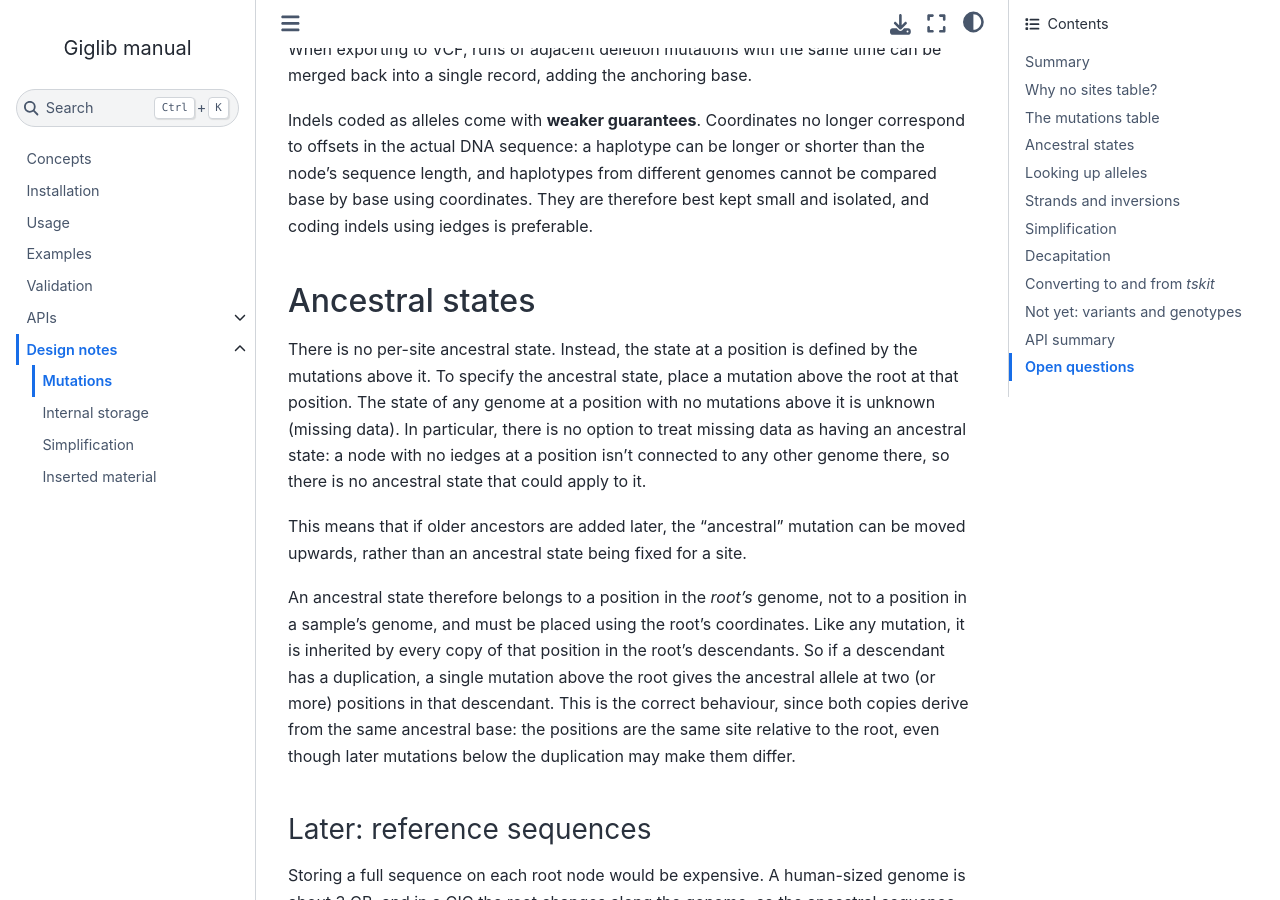
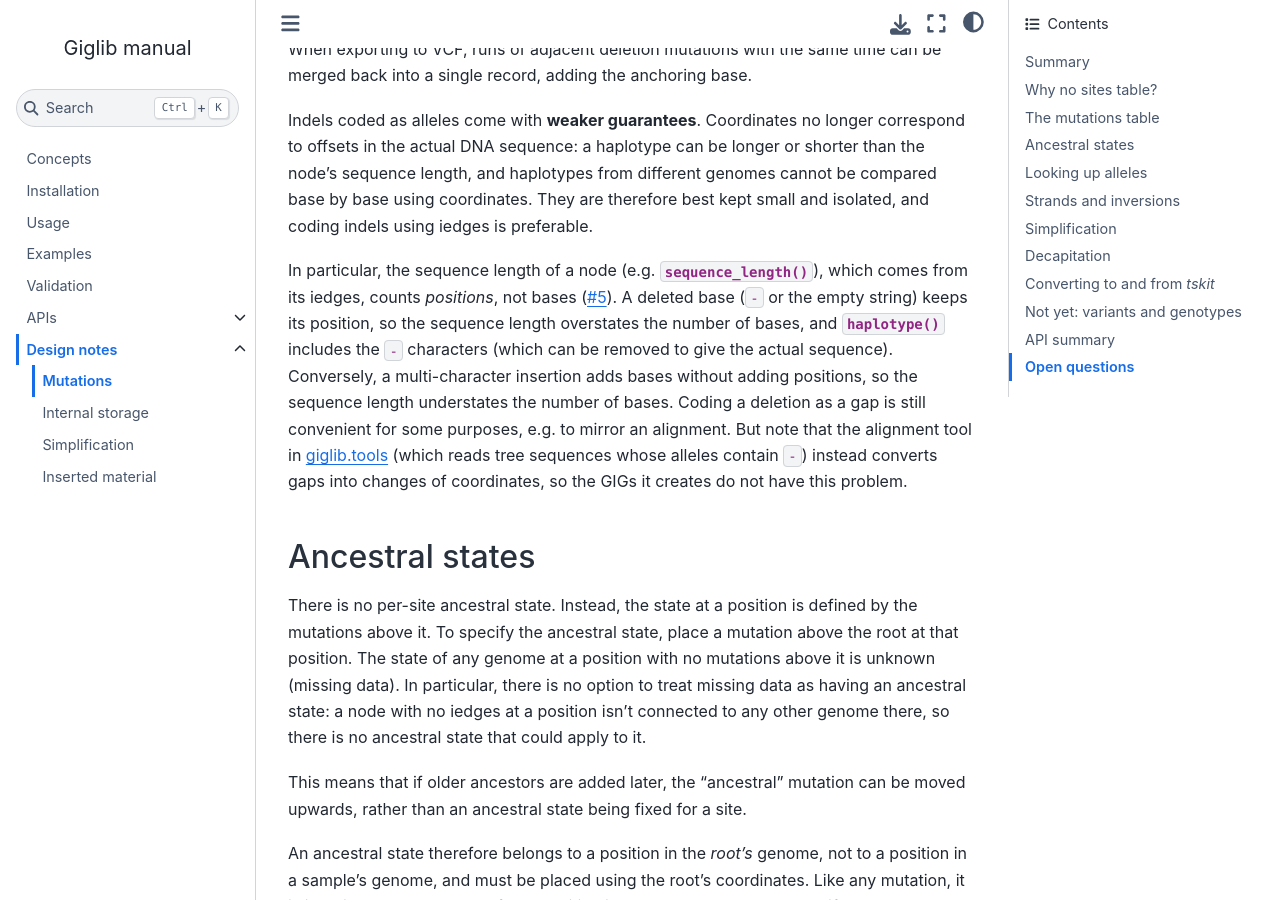
Before and after one commit to hyanwong/giglib, a Jupyter Book: the page built from docs/design/mutations.md, in a window 1280 px wide and 900 px high, scrolled down 3731 px. Built offline with Jupyter Book 1.0.4 settings and Sphinx 7.4.7 and the Sphinx Book theme 1.1.4, drawn with Linux system fonts in a browser that asks for light colours.

Commit message:
Note that sequence lengths count positions when indels are alleles
Records the last open point of #5.

Closes #5

Co-Authored-By: Claude Opus 5.5 <noreply@anthropic.com>

```diff
--- a/docs/design/mutations.md
+++ b/docs/design/mutations.md
@@ -141,6 +141,16 @@ Indels coded as alleles come with **weaker guarantees**. Coordinates no longer c
 offsets in the actual DNA sequence: a haplotype can be longer or shorter than the node's sequence
 length, and haplotypes from different genomes cannot be compared base by base using coordinates.
 They are therefore best kept small and isolated, and coding indels using iedges is preferable.
+
+In particular, the sequence length of a node (e.g. {meth}`~giglib.Graph.sequence_length`), which
+comes from its iedges, counts *positions*, not bases ({issue}`5`). A deleted base (`-` or the
+empty string) keeps its position, so the sequence length overstates the number of bases, and
+{meth}`~giglib.Graph.haplotype` includes the `-` characters (which can be removed to give the
+actual sequence). Conversely, a multi-character insertion adds bases without adding positions,
+so the sequence length understates the number of bases. Coding a deletion as a gap is still
+convenient for some purposes, e.g. to mirror an alignment. But note that the alignment tool in
+{ref}`giglib.tools <sec_tools>` (which reads tree sequences whose alleles contain `-`) instead
+converts gaps into changes of coordinates, so the GIGs it creates do not have this problem.
 
 ## Ancestral states
 
```
